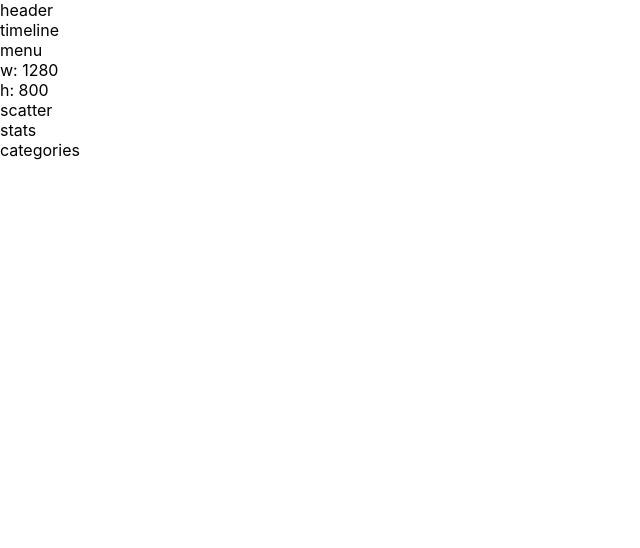
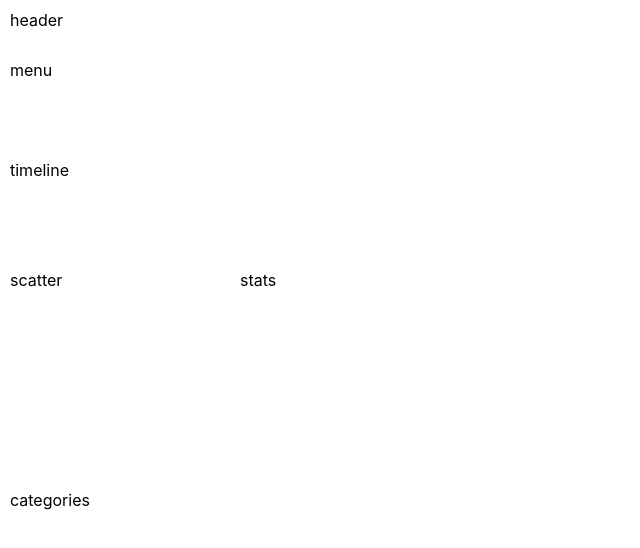
Before and after one commit to adammertel/umap-prediction-visualizer, a React (Create React App) app: page / in a window 1280 px wide. Shown: the top 548 px of the page, without its empty margins (0-640 px from the left). Built offline with nearby package versions, Linux system fonts and the light colour scheme.

Commit message:
Handling sizes in containers

```diff
--- a/src/containers/categories.tsx
+++ b/src/containers/categories.tsx
@@ -1,12 +1,23 @@
 import React from "react";
 import { useRecoilState, useRecoilValue } from "recoil";
-import {} from "../state";
+import { SSizesCategories } from "../state";
 
 interface ICategoriesProps {}
 
 export const Categories: React.FunctionComponent<ICategoriesProps> = ({}) => {
+  const containerSizes = useRecoilValue(SSizesCategories);
   return (
-    <div className="container" id="container-categories">
+    <div
+      className="container"
+      id="container-categories"
+      style={{
+        position: "absolute",
+        top: containerSizes.y,
+        left: containerSizes.x,
+        width: containerSizes.w,
+        height: containerSizes.h,
+      }}
+    >
       categories
     </div>
   );
--- a/src/containers/header.tsx
+++ b/src/containers/header.tsx
@@ -1,12 +1,23 @@
 import React from "react";
 import { useRecoilState, useRecoilValue } from "recoil";
-import {} from "../state";
+import { SSizesHeader } from "../state";
 
 interface IHeaderProps {}
 
 export const Header: React.FunctionComponent<IHeaderProps> = ({}) => {
+  const containerSizes = useRecoilValue(SSizesHeader);
   return (
-    <div className="container" id="container-header">
+    <div
+      className="container"
+      id="container-header"
+      style={{
+        position: "absolute",
+        top: containerSizes.y,
+        left: containerSizes.x,
+        width: containerSizes.w,
+        height: containerSizes.h,
+      }}
+    >
       header
     </div>
   );
--- a/src/containers/menu.tsx
+++ b/src/containers/menu.tsx
@@ -1,17 +1,25 @@
 import React from "react";
 import { useRecoilState, useRecoilValue } from "recoil";
-import { SSizes } from "../state";
+import { SSizes, SSizesMenu } from "../state";
 
 interface IMenuProps {}
 
 export const Menu: React.FunctionComponent<IMenuProps> = ({}) => {
-  const sizes = useRecoilValue(SSizes);
+  const containerSizes = useRecoilValue(SSizesMenu);
 
   return (
-    <div className="container" id="container-menu">
+    <div
+      className="container"
+      id="container-menu"
+      style={{
+        position: "absolute",
+        top: containerSizes.y,
+        left: containerSizes.x,
+        width: containerSizes.w,
+        height: containerSizes.h,
+      }}
+    >
       menu
-      <div>w: {sizes.w}</div>
-      <div>h: {sizes.h}</div>
     </div>
   );
 };
--- a/src/containers/scatter.tsx
+++ b/src/containers/scatter.tsx
@@ -1,12 +1,23 @@
 import React from "react";
 import { useRecoilState, useRecoilValue } from "recoil";
-import {} from "../state";
+import { SSizesScatter } from "../state";
 
 interface IScatterProps {}
 
 export const Scatter: React.FunctionComponent<IScatterProps> = ({}) => {
+  const containerSizes = useRecoilValue(SSizesScatter);
   return (
-    <div className="container" id="container-scatter">
+    <div
+      className="container"
+      id="container-scatter"
+      style={{
+        position: "absolute",
+        top: containerSizes.y,
+        left: containerSizes.x,
+        width: containerSizes.w,
+        height: containerSizes.h,
+      }}
+    >
       scatter
     </div>
   );
--- a/src/containers/stats.tsx
+++ b/src/containers/stats.tsx
@@ -1,12 +1,23 @@
 import React from "react";
 import { useRecoilState, useRecoilValue } from "recoil";
-import {} from "../state";
+import { SSizesStats } from "../state";
 
 interface IStatsProps {}
 
 export const Stats: React.FunctionComponent<IStatsProps> = ({}) => {
+  const containerSizes = useRecoilValue(SSizesStats);
   return (
-    <div className="container" id="container-stats">
+    <div
+      className="container"
+      id="container-stats"
+      style={{
+        position: "absolute",
+        top: containerSizes.y,
+        left: containerSizes.x,
+        width: containerSizes.w,
+        height: containerSizes.h,
+      }}
+    >
       stats
     </div>
   );
--- a/src/containers/timeline.tsx
+++ b/src/containers/timeline.tsx
@@ -1,12 +1,24 @@
 import React from "react";
 import { useRecoilState, useRecoilValue } from "recoil";
-import {} from "../state";
+import { SSizesTimeline } from "../state";
 
 interface ITimelineProps {}
 
 export const Timeline: React.FunctionComponent<ITimelineProps> = ({}) => {
+  const containerSizes = useRecoilValue(SSizesTimeline);
+
   return (
-    <div className="container" id="container-timeline">
+    <div
+      className="container"
+      id="container-timeline"
+      style={{
+        position: "absolute",
+        top: containerSizes.y,
+        left: containerSizes.x,
+        width: containerSizes.w,
+        height: containerSizes.h,
+      }}
+    >
       timeline
     </div>
   );
--- a/src/state.tsx
+++ b/src/state.tsx
@@ -1,11 +1,4 @@
-import * as d3 from "d3";
-import {
-  atom,
-  selector,
-  useRecoilCallback,
-  useRecoilState,
-  useSetRecoilState,
-} from "recoil";
+import { atom, selector } from "recoil";
 
 /**
  * Data
@@ -28,7 +21,14 @@ export const SDataLiv = atom<IDataPointLiv[]>({
  * Handling sizes
  */
 
-const SIZE_SETTINGS = {};
+const SIZE_SETTINGS = {
+  APP_P: 10,
+  HEADER_H: 50,
+  TIMELINE_H: 100,
+  MENU_H: 100,
+  CATEG_H: 300,
+  SCATTER_W: 500,
+};
 
 export const SAppW = atom<number>({
   key: "appW",
@@ -56,3 +56,114 @@ export const SSizes = selector<ISizes>({
     };
   },
 });
+
+interface ISizesContainer {
+  x: number;
+  y: number;
+  w: number;
+  h: number;
+}
+
+export const SSizesHeader = selector<ISizesContainer>({
+  key: "sizesHeader",
+  get: ({ get }) => {
+    const sizes = get(SSizes);
+
+    return {
+      w: sizes.w - 2 * SIZE_SETTINGS.APP_P,
+      h: SIZE_SETTINGS.HEADER_H,
+      x: SIZE_SETTINGS.APP_P,
+      y: SIZE_SETTINGS.APP_P,
+    };
+  },
+});
+
+export const SSizesMenu = selector<ISizesContainer>({
+  key: "sizesMenu",
+  get: ({ get }) => {
+    const sizes = get(SSizes);
+
+    return {
+      w: sizes.w - 2 * SIZE_SETTINGS.APP_P,
+      h: SIZE_SETTINGS.MENU_H,
+      x: SIZE_SETTINGS.APP_P,
+      y: SIZE_SETTINGS.HEADER_H + SIZE_SETTINGS.APP_P,
+    };
+  },
+});
+export const SSizesTimeline = selector<ISizesContainer>({
+  key: "sizesTimeline",
+  get: ({ get }) => {
+    const sizes = get(SSizes);
+
+    return {
+      w: sizes.w - 2 * SIZE_SETTINGS.APP_P,
+      h: SIZE_SETTINGS.TIMELINE_H,
+      x: SIZE_SETTINGS.APP_P,
+      y: SIZE_SETTINGS.MENU_H + SIZE_SETTINGS.HEADER_H + SIZE_SETTINGS.APP_P,
+    };
+  },
+});
+export const SSizesScatter = selector<ISizesContainer>({
+  key: "sizesScatter",
+  get: ({ get }) => {
+    const sizes = get(SSizes);
+
+    const h =
+      sizes.h -
+      (2 * SIZE_SETTINGS.APP_P +
+        SIZE_SETTINGS.HEADER_H +
+        SIZE_SETTINGS.MENU_H +
+        SIZE_SETTINGS.TIMELINE_H +
+        SIZE_SETTINGS.CATEG_H);
+
+    return {
+      w: h,
+      h: h,
+      x: SIZE_SETTINGS.APP_P,
+      y:
+        2 * SIZE_SETTINGS.APP_P +
+        SIZE_SETTINGS.HEADER_H +
+        SIZE_SETTINGS.MENU_H +
+        SIZE_SETTINGS.TIMELINE_H,
+    };
+  },
+});
+export const SSizesStats = selector<ISizesContainer>({
+  key: "sizesStats",
+  get: ({ get }) => {
+    const sizes = get(SSizes);
+
+    const hScatter =
+      sizes.h -
+      (2 * SIZE_SETTINGS.APP_P +
+        SIZE_SETTINGS.HEADER_H +
+        SIZE_SETTINGS.MENU_H +
+        SIZE_SETTINGS.TIMELINE_H +
+        SIZE_SETTINGS.CATEG_H);
+
+    return {
+      w: sizes.w - 2 * SIZE_SETTINGS.APP_P - hScatter,
+      h: hScatter,
+      x: SIZE_SETTINGS.APP_P + hScatter,
+      y:
+        2 * SIZE_SETTINGS.APP_P +
+        SIZE_SETTINGS.HEADER_H +
+        SIZE_SETTINGS.MENU_H +
+        SIZE_SETTINGS.TIMELINE_H,
+    };
+  },
+});
+export const SSizesCategories = selector<ISizesContainer>({
+  key: "sizesCategories",
+  get: ({ get }) => {
+    const sizes = get(SSizes);
+
+    return {
+      w: sizes.w - 2 * SIZE_SETTINGS.APP_P,
+      h: SIZE_SETTINGS.CATEG_H,
+      x: SIZE_SETTINGS.APP_P,
+      y: sizes.h - SIZE_SETTINGS.APP_P - SIZE_SETTINGS.CATEG_H,
+    };
+  },
+});
```
